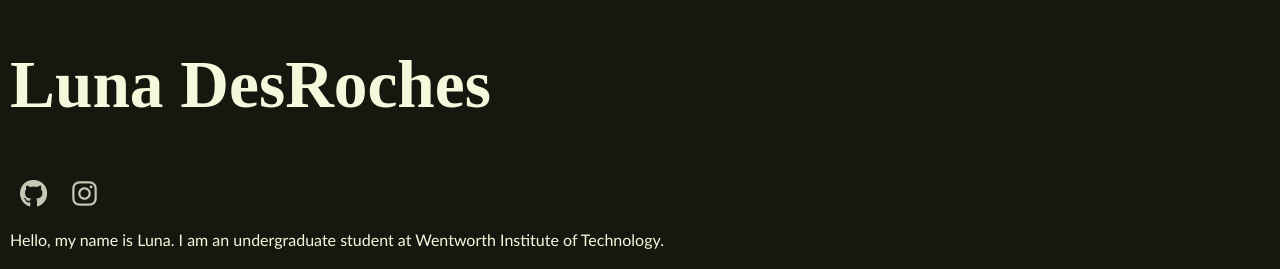
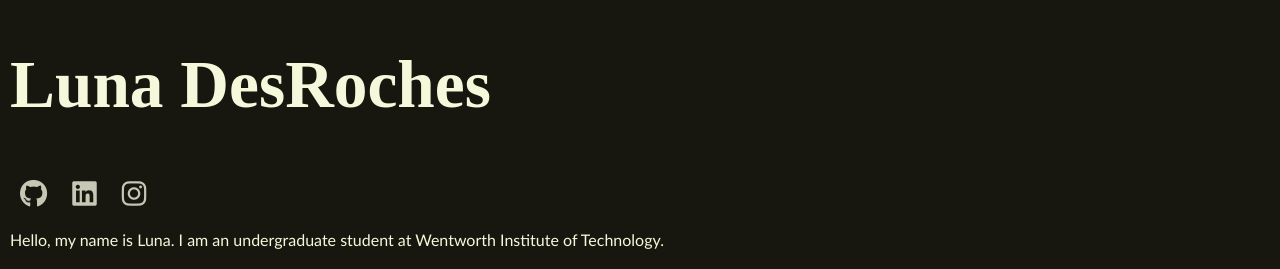
Before and after one commit to desrochesl/portfolio, a plain HTML site: page index.html in a window 1280 px wide. Shown: the top 269 px of the page. Drawn offline with Linux system fonts and the light colour scheme; a web font is replaced by a local one.

Commit message:
Added link to LinkedIn

```diff
--- a/index.html
+++ b/index.html
@@ -15,6 +15,7 @@
 
     <div class="social-media">
       <a href="/github"><i class="fab fa-github"></i></a>
+      <a href="/linkedin"><i class="fab fa-linkedin"></i></a>
       <a href="/instagram"><i class="fab fa-instagram"></i></a>
 
     </div>
```
